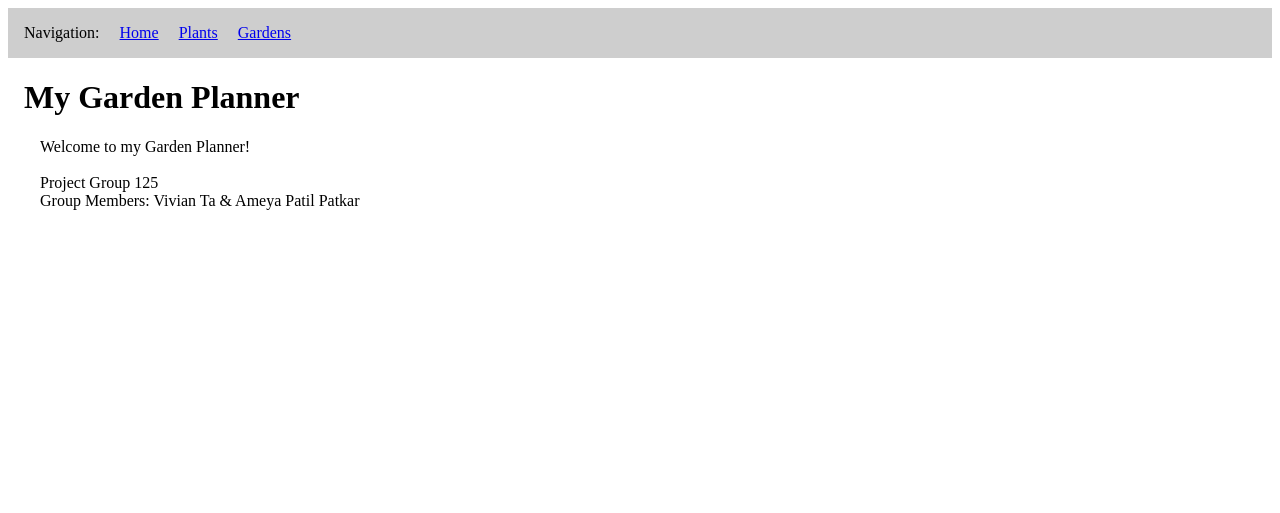
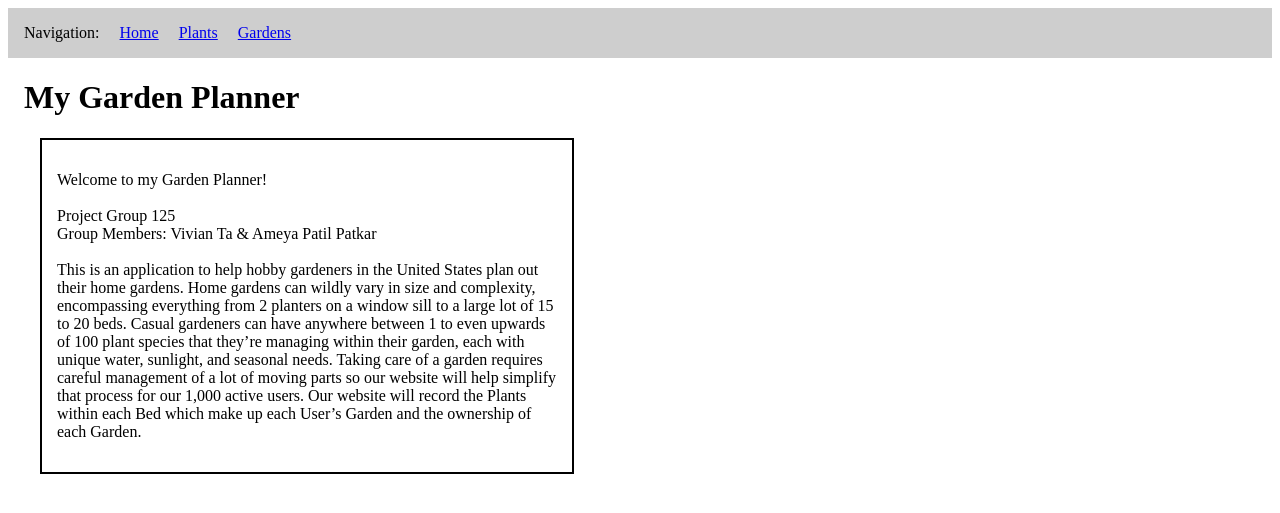
Before and after one commit to visokoo/garden_planner, a Flask app: page / in a window 1280 px wide. Shown: the top 513 px of the page. Run offline with Flask 3, Linux system fonts and the light colour scheme; some libraries are stand-ins or nearby versions.

Commit message:
fix(): add CSS and project desc for home page

```diff
--- a/static/style.css
+++ b/static/style.css
@@ -11,4 +11,10 @@ tr:nth-child(even) {background-color: #f9f9f9;}
 input, select { margin-bottom: 4px;margin-right: 12px;}
 nav {background-color: #cecece;padding: 16px;}
 a {margin-left: 16px;}
-.homepageDescription {margin-left: 32px;}
+.homepageDescription {
+    margin-left: 32px;
+    word-wrap: break-word;
+    border: 2px solid black;
+    padding: 15px;
+    width: 500px;
+}
--- a/templates/home.j2
+++ b/templates/home.j2
@@ -7,7 +7,8 @@
   Welcome to my Garden Planner! </br> </br>
 
   Project Group 125 </br>
-  Group Members: Vivian Ta & Ameya Patil Patkar
+  Group Members: Vivian Ta & Ameya Patil Patkar </br> </br>
+  This is an application to help hobby gardeners in the United States plan out their home gardens. Home gardens can wildly vary in size and complexity, encompassing everything from 2 planters on a window sill to a large lot of 15 to 20 beds. Casual gardeners can have anywhere between 1 to even upwards of 100 plant species that they’re managing within their garden, each with unique water, sunlight, and seasonal needs. Taking care of a garden requires careful management of a lot of moving parts so our website will help simplify that process for our 1,000 active users. Our website will record the Plants within each Bed which make up each User’s Garden and the ownership of each Garden.
   </p>
 </div>
 
```
